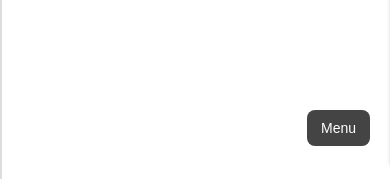
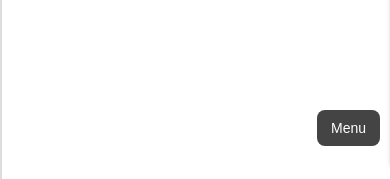
Before and after one commit to FelixDnD/FelixDnD.github.io, a Jekyll site: the page built from index.md, in a window 390 px wide. Shown: the part 734-913 px from the top of the page. Built offline with Jekyll 4.4.1, drawn with Linux system fonts in a browser that asks for light colours.

Commit message:
Minor menu layout changes

```diff
--- a/assets/css/menu.css
+++ b/assets/css/menu.css
@@ -1,8 +1,8 @@
-@media only screen and (max-width: 1000px) {
+
 .menu-button {
   position: fixed;
   bottom: 20px;
-      right: 20px;
+  right: 10px;
   background: #444;
   color: white;
   border: none;
@@ -17,11 +17,11 @@
 .menu {
   position: fixed;
   bottom: 20px;
-      right: 20px;
+  right: 10px;
   display: none;
   flex-direction: row;
   align-items: center;
-      gap: 10px;
+  gap: 8px;
   z-index: 999;
 }
 
@@ -75,4 +75,3 @@
 .overlay.show {
   display: block;
 }
-}
```
Also changed, not shown: 1 other file. Lines whose indentation alone changed are shown as unchanged.
